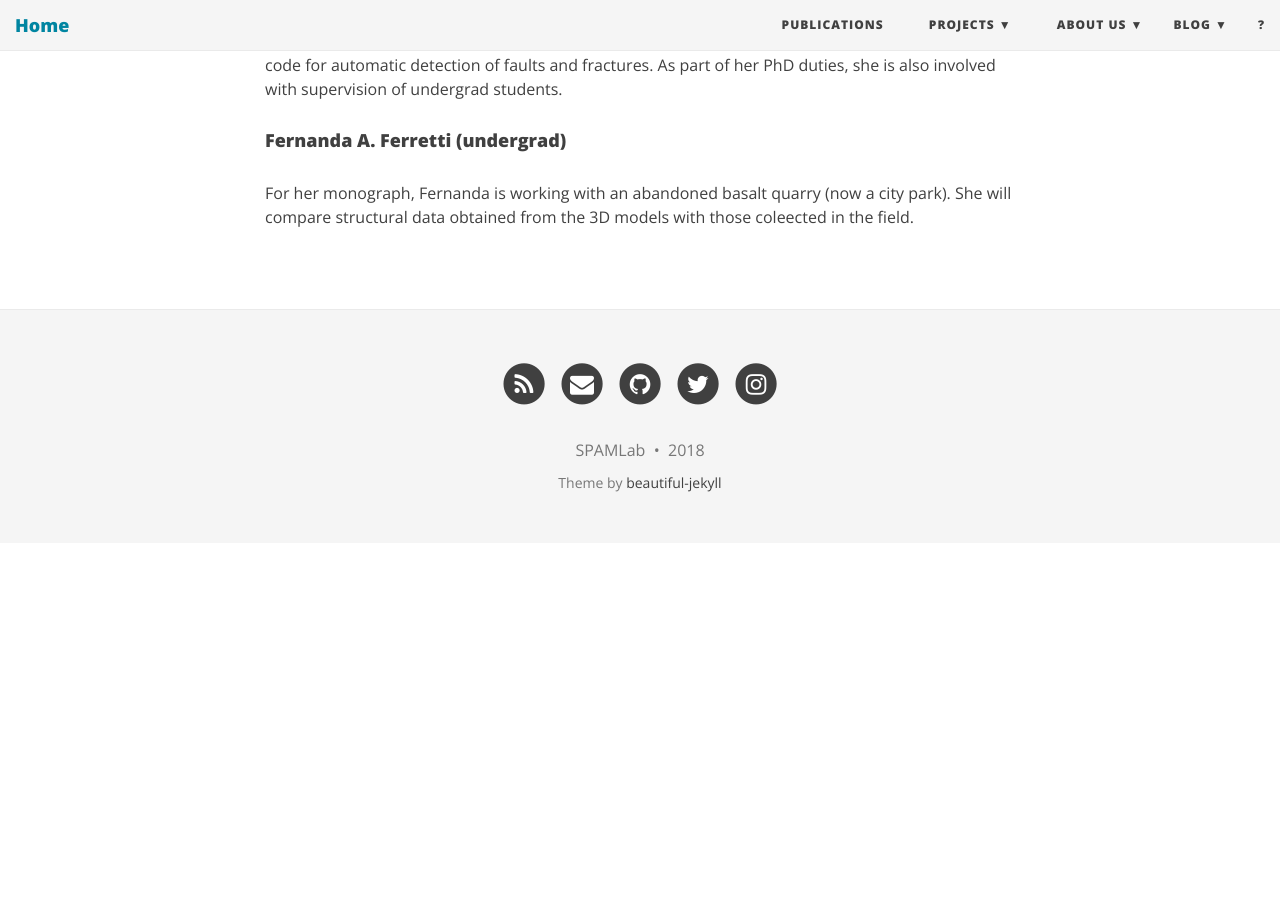
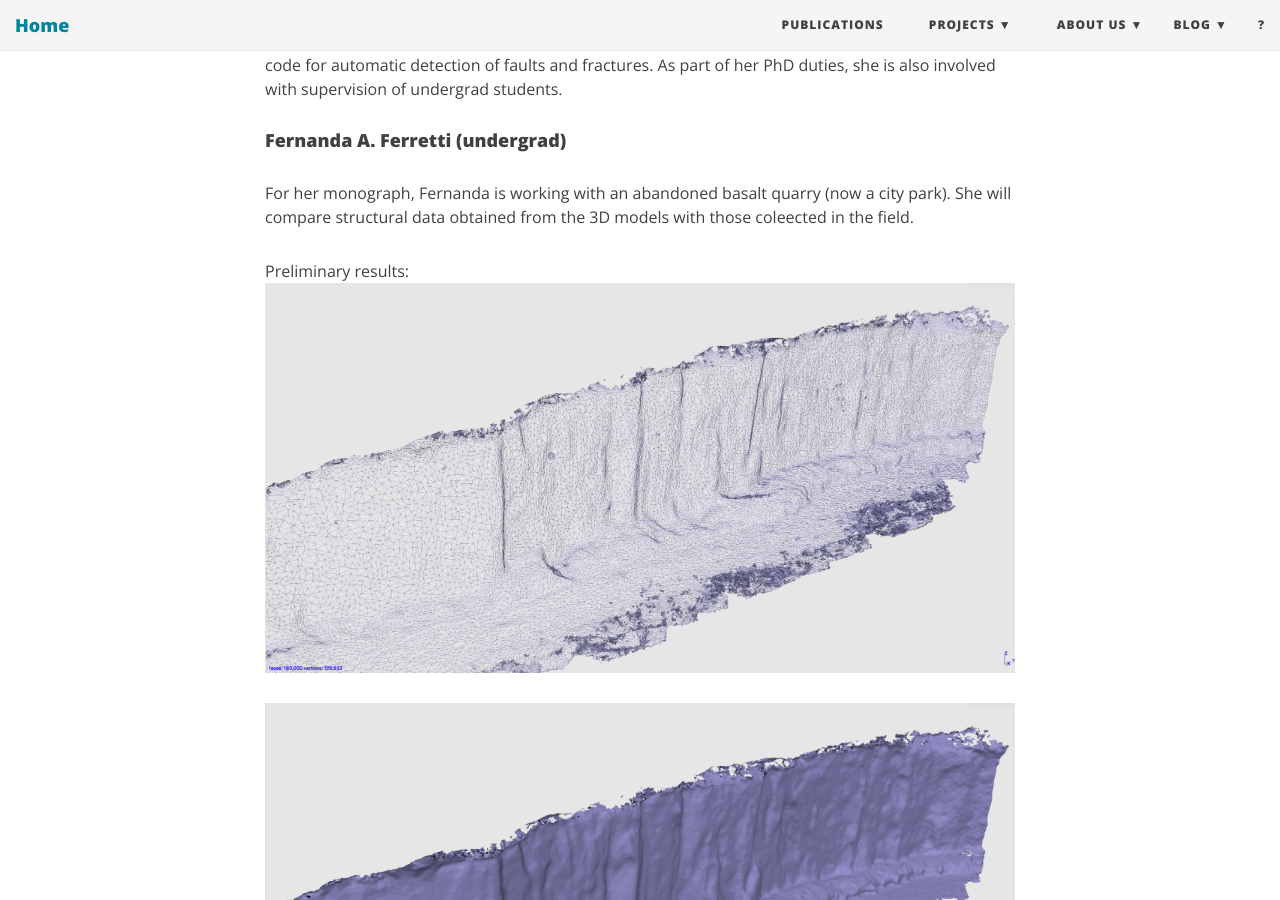
Before and after one commit to SPAMLab/SPAMLab.github.io, a Jekyll site: the page built from autofrac.md, in a window 1280 px wide and 900 px high, scrolled down 813 px. Built offline with Jekyll 4.4.1, drawn with Linux system fonts in a browser that asks for light colours; nearby versions of some CDN libraries; before the commit the page ends 1356 px from its top, so only the background shows below that.

Commit message:
Update autofrac.md

```diff
--- a/autofrac.md
+++ b/autofrac.md
@@ -11,3 +12,11 @@ Camila is leading the project. She is responsible for generating the 3D models a
 
 #### Fernanda A. Ferretti (undergrad)
 For her monograph, Fernanda is working with an abandoned basalt quarry (now a city park). She will compare structural data obtained from the 3D models with those coleected in the field.
+
+
+Preliminary results:
+![mesh]({{site.baseurl}}/img/mesh.jpg)
+
+![model]({{site.baseurl}}/img/model.jpg)
+
+![texture]({{site.baseurl}}/img/texture.jpg)
```
Also changed, not shown: other parts of autofrac.md (+1 -0 lines).
